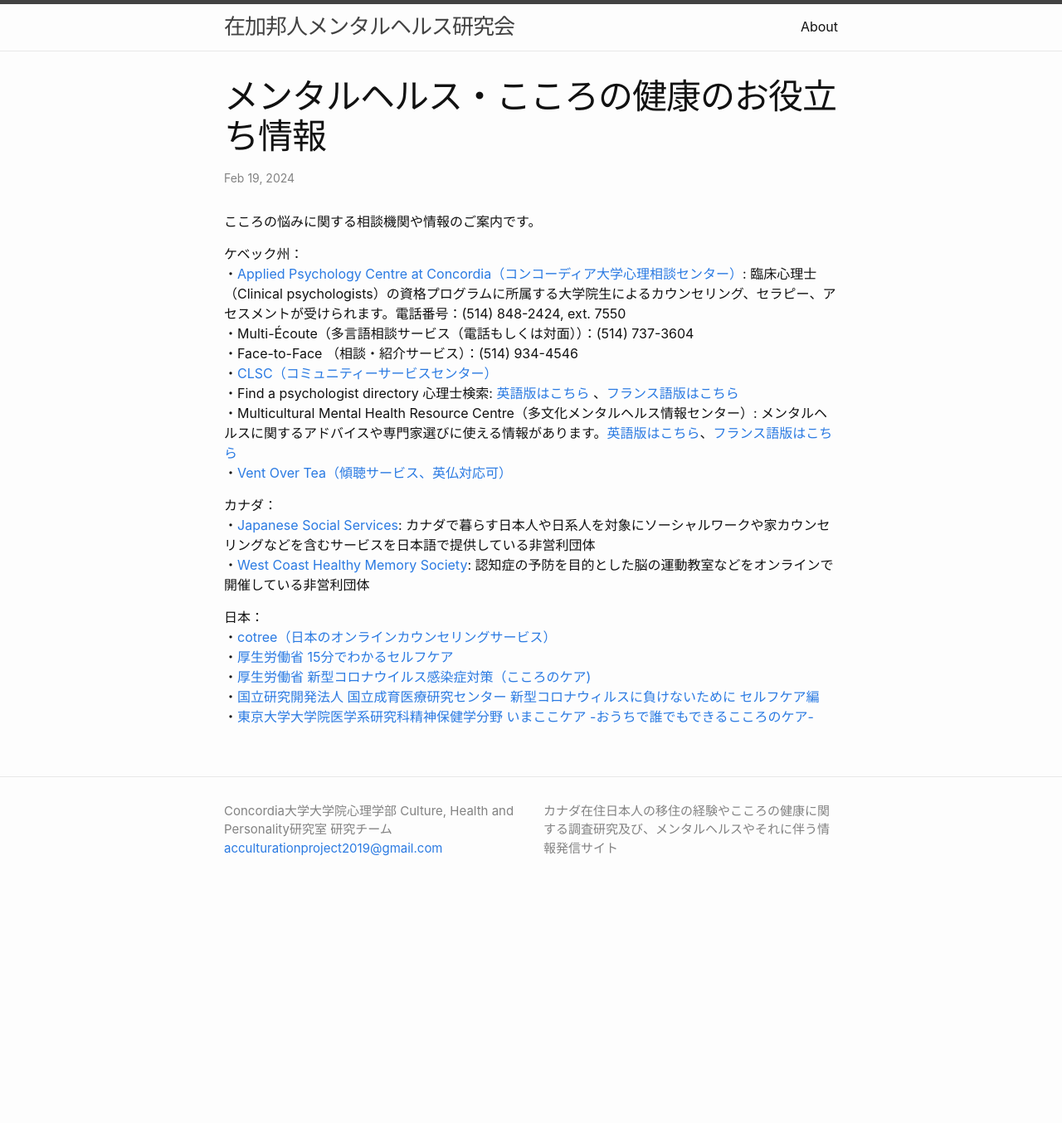
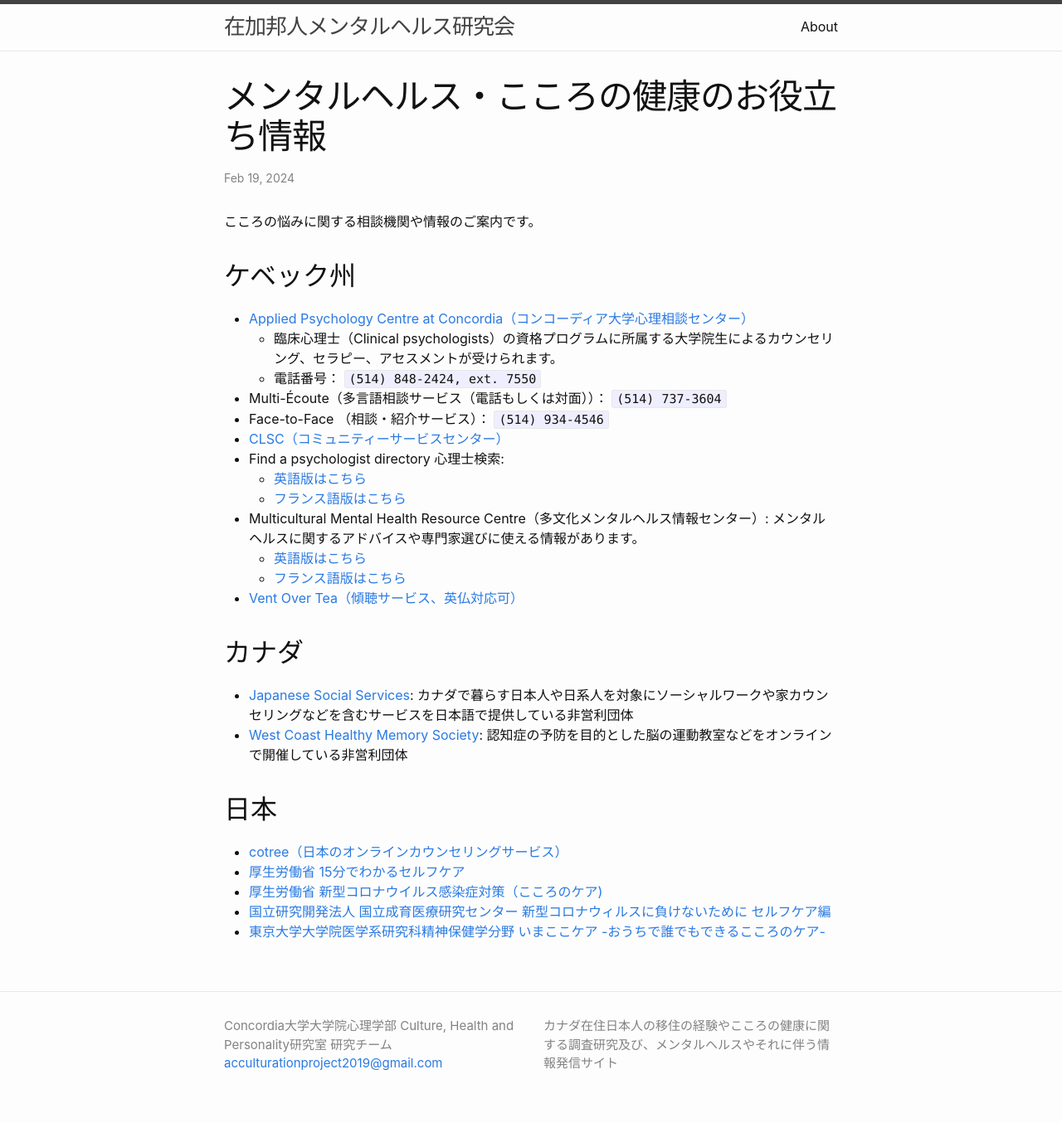
Before and after one commit to acculturationproject/acculturationproject.github.io, a Jekyll site: the page built from _posts/2024-02-19-mentalhealthinfo_page.md, in a window 1280 px wide. Shown: the whole page at 83% size. Built offline with Jekyll 4.4.1, drawn with Linux system fonts in a browser that asks for light colours; before the commit the page ends 1094 px from its top, so only the background shows below that.

Commit message:
Update 2024-02-19-mentalhealthinfo_page.md

```diff
--- a/_posts/2024-02-19-mentalhealthinfo_page.md
+++ b/_posts/2024-02-19-mentalhealthinfo_page.md
@@ -4,24 +4,30 @@ title: "メンタルヘルス・こころの健康のお役立ち情報"
 categories: misc
 ---
 
-こころの悩みに関する相談機関や情報のご案内です。<br>
+こころの悩みに関する相談機関や情報のご案内です。
 
-ケベック州：<br>
-・[Applied Psychology Centre at Concordia（コンコーディア大学心理相談センター）](https://www.concordia.ca/artsci/psychology/facilities-services/apc.html): 臨床心理士（Clinical psychologists）の資格プログラムに所属する大学院生によるカウンセリング、セラピー、アセスメントが受けられます。電話番号：(514) 848-2424, ext. 7550<br>
-・Multi-Écoute（多言語相談サービス（電話もしくは対面））：(514) 737-3604<br>
-・Face-to-Face （相談・紹介サービス）：(514) 934-4546<br>
-・[CLSC（コミュニティーサービスセンター）](http://www.indexsante.ca/clsc)<br>
-・Find a psychologist directory 心理士検索: [英語版はこちら](https://www.ordrepsy.qc.ca/english) 、[フランス語版はこちら](https://www.ordrepsy.qc.ca/)<br>
-・Multicultural Mental Health Resource Centre（多文化メンタルヘルス情報センター）: メンタルヘルスに関するアドバイスや専門家選びに使える情報があります。[英語版はこちら](https://multiculturalmentalhealth.ca/services/)、[フランス語版はこちら](https://multiculturalmentalhealth.ca/fr/services-2/)<br>
-・[Vent Over Tea（傾聴サービス、英仏対応可）](https://ventovertea.com)<br>
+## ケベック州
+- [Applied Psychology Centre at Concordia（コンコーディア大学心理相談センター）](https://www.concordia.ca/artsci/psychology/facilities-services/apc.html)
+  - 臨床心理士（Clinical psychologists）の資格プログラムに所属する大学院生によるカウンセリング、セラピー、アセスメントが受けられます。
+  - 電話番号： `(514) 848-2424, ext. 7550`
+- Multi-Écoute（多言語相談サービス（電話もしくは対面））： `(514) 737-3604`
+- Face-to-Face （相談・紹介サービス）： `(514) 934-4546`
+- [CLSC（コミュニティーサービスセンター）](http://www.indexsante.ca/clsc)
+- Find a psychologist directory 心理士検索:
+  - [英語版はこちら](https://www.ordrepsy.qc.ca/english)
+  - [フランス語版はこちら](https://www.ordrepsy.qc.ca/)
+- Multicultural Mental Health Resource Centre（多文化メンタルヘルス情報センター）: メンタルヘルスに関するアドバイスや専門家選びに使える情報があります。
+  - [英語版はこちら](https://multiculturalmentalhealth.ca/services/)
+  - [フランス語版はこちら](https://multiculturalmentalhealth.ca/fr/services-2/)
+- [Vent Over Tea（傾聴サービス、英仏対応可）](https://ventovertea.com)
 
-カナダ：<br>
-・[Japanese Social Services](https://jss.ca/en): カナダで暮らす日本人や日系人を対象にソーシャルワークや家カウンセリングなどを含むサービスを日本語で提供している非営利団体<br>
-・[West Coast Healthy Memory Society](https://wchealthymemory.com/): 認知症の予防を目的とした脳の運動教室などをオンラインで開催している非営利団体<br>
+## カナダ
+- [Japanese Social Services](https://jss.ca/en): カナダで暮らす日本人や日系人を対象にソーシャルワークや家カウンセリングなどを含むサービスを日本語で提供している非営利団体
+- [West Coast Healthy Memory Society](https://wchealthymemory.com/): 認知症の予防を目的とした脳の運動教室などをオンラインで開催している非営利団体<br>
 
-日本：<br>
-・[cotree（日本のオンラインカウンセリングサービス）](https://cotree.jp)<br>
-・[厚生労働省 15分でわかるセルフケア](https://kokoro.mhlw.go.jp/selfcare)<br>
-・[厚生労働省 新型コロナウイルス感染症対策（こころのケア)](https://kokoro.mhlw.go.jp/etc/coronavirus_info/#head-8https://kokoro.mhlw.go.jp/etc/coronavirus_info/#head-8)<br>
-・[国立研究開発法人 国立成育医療研究センター 新型コロナウィルスに負けないために セルフケア編](https://www.nurse.or.jp/nursing/shuroanzen/safety/mental/kojin/index.html)<br>
-・[東京大学大学院医学系研究科精神保健学分野 いまここケア -おうちで誰でもできるこころのケア-](https://imacococare.net)<br>
+## 日本
+- [cotree（日本のオンラインカウンセリングサービス）](https://cotree.jp)
+- [厚生労働省 15分でわかるセルフケア](https://kokoro.mhlw.go.jp/selfcare)
+- [厚生労働省 新型コロナウイルス感染症対策（こころのケア)](https://kokoro.mhlw.go.jp/etc/coronavirus_info/#head-8https://kokoro.mhlw.go.jp/etc/coronavirus_info/#head-8)
+- [国立研究開発法人 国立成育医療研究センター 新型コロナウィルスに負けないために セルフケア編](https://www.nurse.or.jp/nursing/shuroanzen/safety/mental/kojin/index.html)
+- [東京大学大学院医学系研究科精神保健学分野 いまここケア -おうちで誰でもできるこころのケア-](https://imacococare.net)<br>
```
